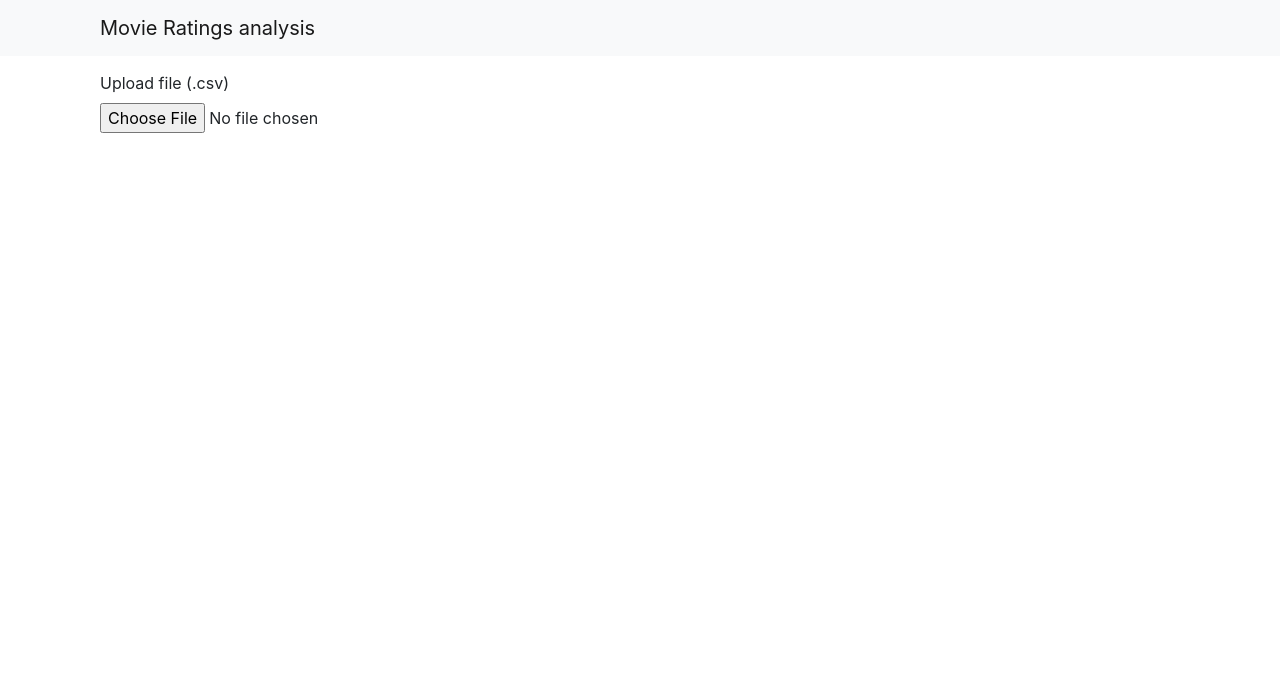
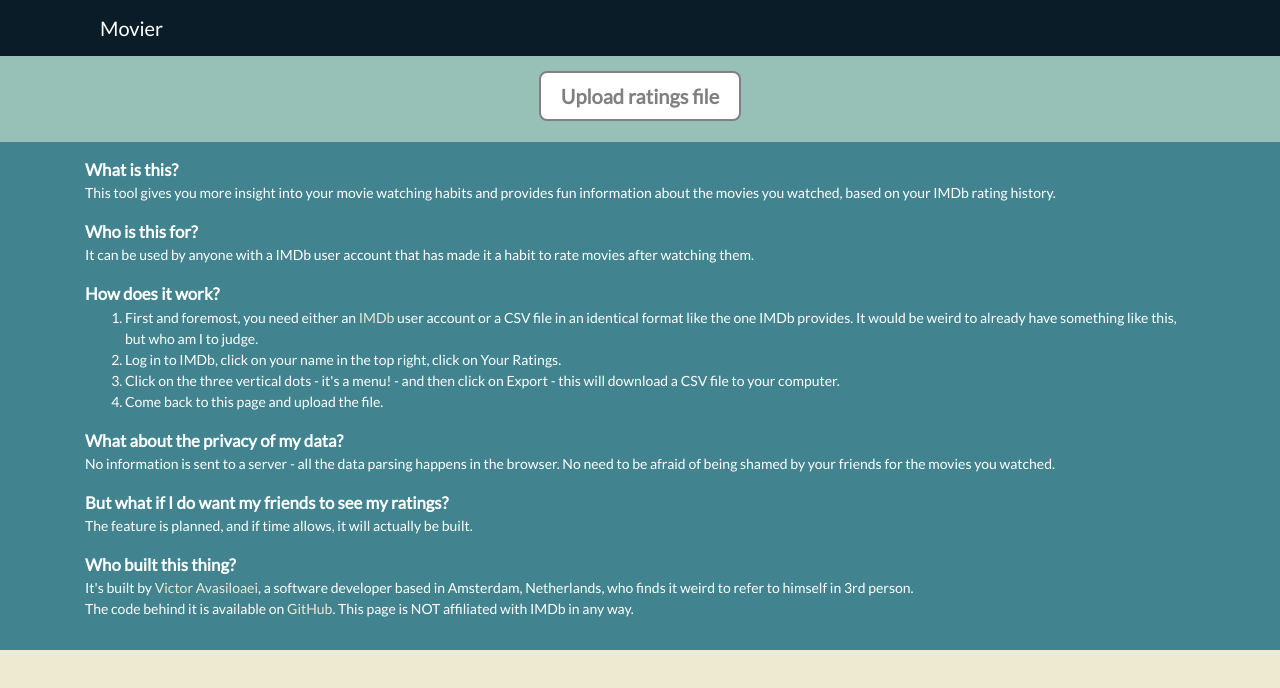
Before and after one commit to victorelu/cinestat-frontend, a Vue app: page /#/List in a window 1280 px wide. Shown: the top 688 px of the page. Built offline with nearby package versions, Linux system fonts and the light colour scheme.

Commit message:
Several improvements, summary, copy

```diff
--- a/index.html
+++ b/index.html
@@ -3,6 +3,7 @@
   <head>
     <meta charset="utf-8">
     <meta name="viewport" content="width=device-width,initial-scale=1.0">
+    <link href="https://fonts.googleapis.com/css?family=Lato" rel="stylesheet">
     <link rel="stylesheet" href="https://stackpath.bootstrapcdn.com/bootstrap/4.1.0/css/bootstrap.min.css" integrity="sha384-9gVQ4dYFwwWSjIDZnLEWnxCjeSWFphJiwGPXr1jddIhOegiu1FwO5qRGvFXOdJZ4" crossorigin="anonymous">
     <title>Movie Ratings analysis</title>
   </head>
--- a/src/App.vue
+++ b/src/App.vue
@@ -1,25 +1,45 @@
 <template>
   <div id="app">
-    <nav class="navbar navbar-light bg-light">
+    <nav class="navbar">
       <div class="container">
-        <div class="col-sm-12">
+        <div class="col-sm-10">
           <a class="navbar-brand" href="#">
-            Movie Ratings analysis
+            Movier
           </a>
+        </div>
+        <div class="col-sm-2 btn-info-wrap">
+          <button class="btn btn-light btn-sm" v-if="movies.length > 0" @click="viewInfo = !viewInfo">
+            <span v-if="viewInfo">Hide Info</span>
+            <span v-else>Show Info</span>
+          </button>
         </div>
       </div>
     </nav>
+    <section class="upload" v-if="viewInfo">
       <div class="container">
-      <div class="col-sm-12">
+        <div class="col-xs-12">
           <form>
             <div class="form-group file-upload">
-            <label for="csvFile">Upload file (.csv)</label>
+              <div class="upload-btn-wrapper">
+                <button class="btn">Upload ratings file</button>
                 <input type="file" class="form-control-file" id="csvFile" @change="handleFileChange">
+              </div>
             </div>
           </form>
         </div>
+      </div>
+    </section>
+    <Info v-if="viewInfo" />
+    <section class="movies-data">
+      <div class="container">
+        <div class="row">
           <div class="col-sm-12" v-if="movies.length !== 0">
             <ul class="nav nav-tabs">
+              <li class="nav-item">
+                <router-link class="nav-link" :to="{ name: 'Summary' }">
+                  Summary
+                </router-link>
+              </li>
               <li class="nav-item">
                 <router-link class="nav-link" :to="{ name: 'List' }">
                   List
@@ -37,13 +57,26 @@
           </div>
         </div>
       </div>
+    </section>
+  </div>
 </template>
 
 <script>
 import Papa from 'papaparse'
 import { mapGetters } from 'vuex'
+
+import Info from '@/components/Info'
+
 export default {
   name: 'App',
+  components: {
+    Info
+  },
+  data () {
+    return {
+      viewInfo: true
+    }
+  },
   computed: {
     ...mapGetters(['movies'])
   },
@@ -53,7 +86,7 @@ export default {
       if (file !== undefined) {
         Papa.parse(file, {
           header: true,
-          encoding: 'UTF-8',
+          encoding: 'iso-8859-1',
           complete: function (results, file) {
             let movies = results.data
             this.$store.commit('setMovies',
@@ -68,6 +101,7 @@ export default {
             )
             this.$store.dispatch('calculateRatingDifferences')
             this.$store.dispatch('aggregate')
+            this.viewInfo = false
           }.bind(this)
         })
       }
@@ -76,20 +110,6 @@ export default {
 }
 </script>
 
-<style>
-body {
-  padding-bottom: 20px;
-}
-.file-upload {
-  margin-top: 15px;
-  margin-bottom: 15px;
-}
-.nav-tabs {
-  margin-top: 20px;
-}
-.tab-content {
-  margin-top: -1px;
-  border: 1px solid #ddd;
-  border-top: none;
-}
+<style lang="scss">
+@import "./assets/style.scss"
 </style>
--- /dev/null
+++ b/src/assets/style.scss
@@ -0,0 +1,73 @@
+body {
+  padding-bottom: 20px;
+  background: #EEE9D1;
+  font-family: 'Lato', sans-serif;
+}
+.navbar {
+  background: #0A1C28;
+  .navbar-brand {
+    color: #fff;
+  }
+  .btn-info-wrap {
+    text-align: right;
+  }
+}
+.nav-tabs {
+  margin-top: 20px;
+}
+.info {
+  background: #41848F;
+  color: #fff;
+  padding: 15px 0;
+  a {
+    color: #EEE9D1;
+  }
+  p {
+    font-size: 14px;
+    strong {
+      font-size: 1.2em;
+    }
+  }
+}
+.upload {
+  background: #97C0B7;
+  padding: 15px 0;
+  text-align: center;
+  .file-upload {
+    margin-bottom: 0;
+  }
+  .upload-btn-wrapper {
+    position: relative;
+    overflow: hidden;
+    display: inline-block;
+    &:hover {
+      cursor: pointer;
+      .btn {
+        background-color: #f5f5f5;
+      }
+    }
+    .btn {
+      border: 2px solid gray;
+      color: gray;
+      background-color: white;
+      padding: 8px 20px;
+      border-radius: 8px;
+      font-size: 20px;
+      font-weight: bold;
+      cursor: pointer;
+    }
+    input[type=file] {
+      font-size: 100px;
+      position: absolute;
+      left: 0;
+      top: 0;
+      opacity: 0;
+    }
+  }
+}
+.tab-content {
+  margin-top: -1px;
+  border: 1px solid #ddd;
+  border-top: none;
+  background: #fff;
+}
--- /dev/null
+++ b/src/components/Card.vue
@@ -0,0 +1,15 @@
+<template>
+  <div class="card">
+    <div class="card-header">
+      <slot name="header"></slot>
+    </div>
+    <div class="card-body">
+      <slot name="body"></slot>
+    </div>
+  </div>
+</template>
+
+<script>
+export default {
+}
+</script>
--- /dev/null
+++ b/src/components/CardNumber.vue
@@ -0,0 +1,30 @@
+<template>
+  <Card>
+    <template slot="header">
+      {{ header }}
+    </template>
+    <template slot="body">
+      <h2 class="card-title">
+        {{ number }}
+      </h2>
+    </template>
+  </Card>
+</template>
+<script>
+import Card from './Card'
+export default {
+  components: {
+    Card
+  },
+  props: {
+    header: {
+      type: String,
+      required: true
+    },
+    number: {
+      type: String,
+      required: true
+    }
+  }
+}
+</script>
--- /dev/null
+++ b/src/components/CardRatingsTable.vue
@@ -0,0 +1,47 @@
+<template>
+  <Card>
+    <template slot="header">
+      {{ header }}
+    </template>
+    <template slot="body">
+      <table class="table table-striped table-condensed table-hover">
+        <thead>
+          <tr>
+            <th></th>
+            <th>Title</th>
+            <th class="center">IMDb</th>
+            <th class="center">You</th>
+            <th class="center">Difference</th>
+          </tr>
+        </thead>
+        <tbody>
+          <tr v-for="(movie, index) in movies" :key="index">
+            <td class="center">{{ index+1 }}</td>
+            <td>{{ movie['Title'] }}</td>
+            <td class="center">{{ movie['IMDb Rating'].toFixed(1) }}</td>
+            <td class="center">{{ movie['Your Rating'] }}</td>
+            <td class="center">{{ movie['Rating Difference'] }}</td>
+          </tr>
+        </tbody>
+      </table>
+    </template>
+  </Card>
+</template>
+<script>
+import Card from './Card'
+export default {
+  components: {
+    Card
+  },
+  props: {
+    header: {
+      type: String,
+      required: true
+    },
+    movies: {
+      type: Array,
+      required: true
+    }
+  }
+}
+</script>
--- /dev/null
+++ b/src/components/Info.vue
@@ -0,0 +1,44 @@
+<template>
+  <section class="info">
+    <div class="container">
+      <div class="row">
+        <div class="col-sm-12">
+          <p>
+            <strong>What is this?</strong><br />
+            This tool gives you more insight into your movie watching habits and provides fun information about the movies you watched, based on your IMDb rating history.
+          </p>
+          <p>
+            <strong>Who is this for?</strong><br />
+            It can be used by anyone with a IMDb user account that has made it a habit to rate movies after watching them.
+          </p>
+          <p>
+            <strong>How does it work?</strong><br />
+            <ol>
+              <li>First and foremost, you need either an <a target="_blank" href="https://imdb.com">IMDb</a> user account or a CSV file in an identical format like the one IMDb provides. It would be weird to already have something like this, but who am I to judge.</li>
+              <li>Log in to IMDb, click on your name in the top right, click on Your Ratings.</li>
+              <li>Click on the three vertical dots - it's a menu! - and then click on Export - this will download a CSV file to your computer.</li>
+              <li>Come back to this page and upload the file.</li>
+            </ol>
+          </p>
+          <p>
+            <strong>What about the privacy of my data?</strong><br />
+            No information is sent to a server - all the data parsing happens in the browser. No need to be afraid of being shamed by your friends for the movies you watched.
+          </p>
+          <p>
+            <strong>But what if I do want my friends to see my ratings?</strong><br />
+            The feature is planned, and if time allows, it will actually be built.
+          </p>
+          <p>
+            <strong>Who built this thing?</strong><br />
+            It's built by <a href="https://victor.avasiloaei.com" target="_blank">Victor Avasiloaei</a>, a software developer based in Amsterdam, Netherlands, who finds it weird to refer to himself in 3rd person.<br />
+            The code behind it is available on <a href="" target="_blank">GitHub</a>. This page is NOT affiliated with IMDb in any way.
+          </p>
+        </div>
+      </div>
+    </div>
+  </section>
+</template>
+
+<script>
+export default { }
+</script>
--- a/src/components/List.vue
+++ b/src/components/List.vue
@@ -59,8 +59,8 @@ export default {
       header: [
         [
           { label: 'Title', rowspan: 2, sortBy: 'Title' },
-          { label: 'Released On', rowspan: 2, class: 'date', sortBy: 'Release Date' },
-          { label: 'Rated On', rowspan: 2, class: 'date', sortBy: 'Date Rated' },
+          { label: 'Released on', rowspan: 2, class: 'date', sortBy: 'Release Date' },
+          { label: 'Rated on', rowspan: 2, class: 'date', sortBy: 'Date Rated' },
           { label: 'Genres', rowspan: 2 },
           { label: 'Ratings', colspan: 3, sort: false }
         ],
--- /dev/null
+++ b/src/components/Summary.vue
@@ -0,0 +1,99 @@
+<template>
+  <div class="summary">
+
+    <!-- Rating averages -->
+    <div class="row">
+      <div class="col-sm-4">
+        <CardNumber
+          header="Your Average Rating"
+          :number="this.aggregated.averageUserRating"
+        />
+      </div>
+      <div class="col-sm-4">
+        <CardNumber
+          header="Average IMDb Rating"
+          :number="this.aggregated.averageImdbRating"
+        />
+      </div>
+      <div class="col-sm-4">
+        <CardNumber
+          header="Average Rating Difference"
+          :number="this.aggregated.averageRatingDifference"
+        />
+      </div>
+    </div>
+
+    <div class="row">
+
+      <!-- Most over-rated -->
+      <div class="col-sm-6">
+        <CardRatingsTable
+          header="Top 10 movies you found over-rated"
+          :movies="moviesOverrated"
+        />
+      </div>
+
+      <!-- Most under-rated -->
+      <div class="col-sm-6">
+        <CardRatingsTable
+          header="Top 10 movies you found under-rated"
+          :movies="moviesUnderrated"
+        />
+      </div>
+
+    </div>
+  </div>
+</template>
+
+<script>
+import { take, takeRight, orderBy } from 'lodash'
+import Card from '@/components/Card'
+import CardNumber from '@/components/CardNumber'
+import CardRatingsTable from '@/components/CardRatingsTable'
+export default {
+  components: {
+    Card,
+    CardNumber,
+    CardRatingsTable
+  },
+  computed: {
+    aggregated () {
+      return this.$store.getters.aggregated
+    },
+    moviesByDifference () {
+      return orderBy(this.$store.getters.movies, [function (m) {
+        return parseFloat(m['Rating Difference'])
+      }], ['asc'])
+    },
+    moviesOverrated () {
+      return take(this.moviesByDifference, 10)
+    },
+    moviesUnderrated () {
+      return takeRight(this.moviesByDifference, 10).reverse()
+    }
+  }
+}
+</script>
+
+<style lang="scss">
+.summary {
+  padding: 10px;
+  h2 {
+    text-align: center;
+    font-size: 3rem;
+  }
+  .card {
+    margin-bottom: 10px;
+  }
+  .table {
+    margin-bottom: 0;
+    th, td {
+      font-size: 13px;
+      padding: 5px;
+      &.center {
+        text-align: center;
+      }
+    }
+  }
+}
+</style>
--- a/src/router/index.js
+++ b/src/router/index.js
@@ -1,5 +1,6 @@
 import Vue from 'vue'
 import Router from 'vue-router'
+import Summary from '@/components/Summary'
 import List from '@/components/List'
 import Charts from '@/components/Charts'
 
@@ -10,6 +11,11 @@ export default new Router({
   routes: [
     {
       path: '/',
+      name: 'Summary',
+      component: Summary
+    },
+    {
+      path: '/List',
       name: 'List',
       component: List
     },
```
Also changed, not shown: package.json (+5 -3 lines), src/components/Charts.vue (+2 -32 lines). Lines whose indentation alone changed are shown as unchanged.
